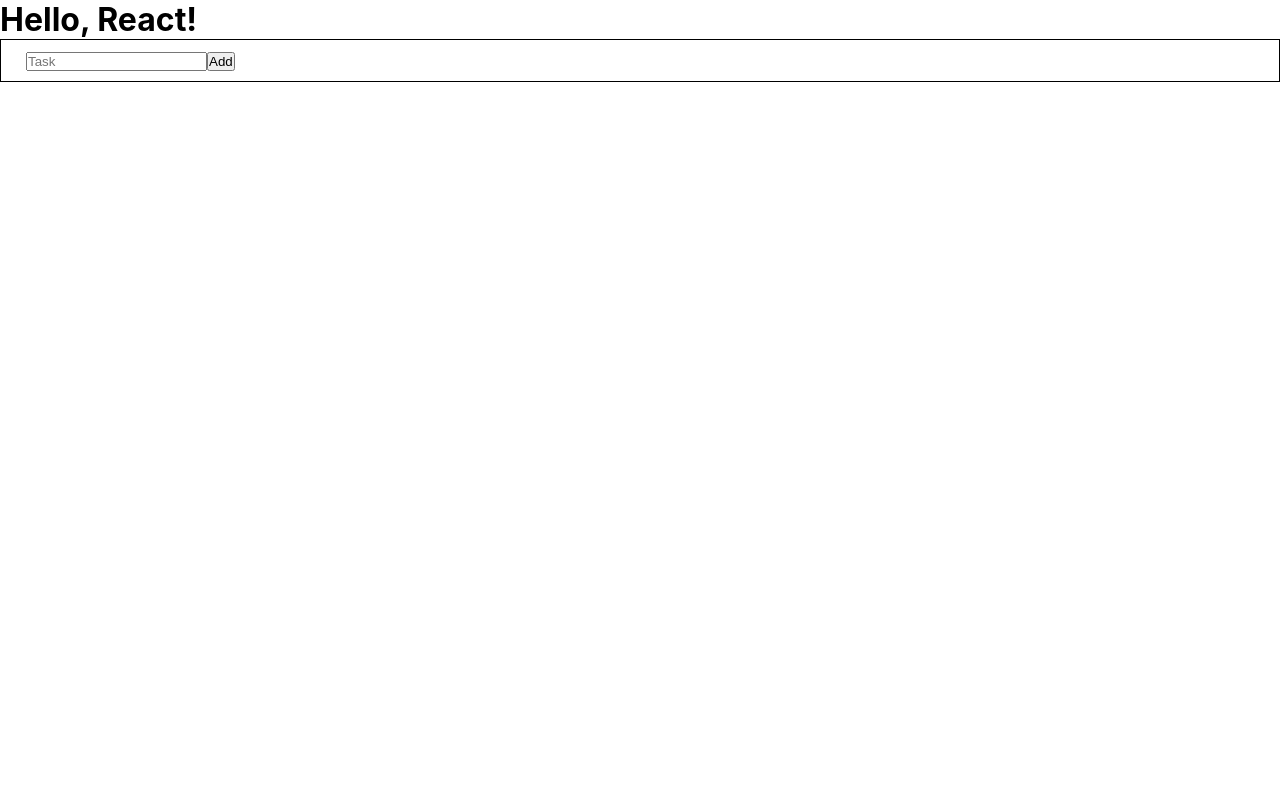
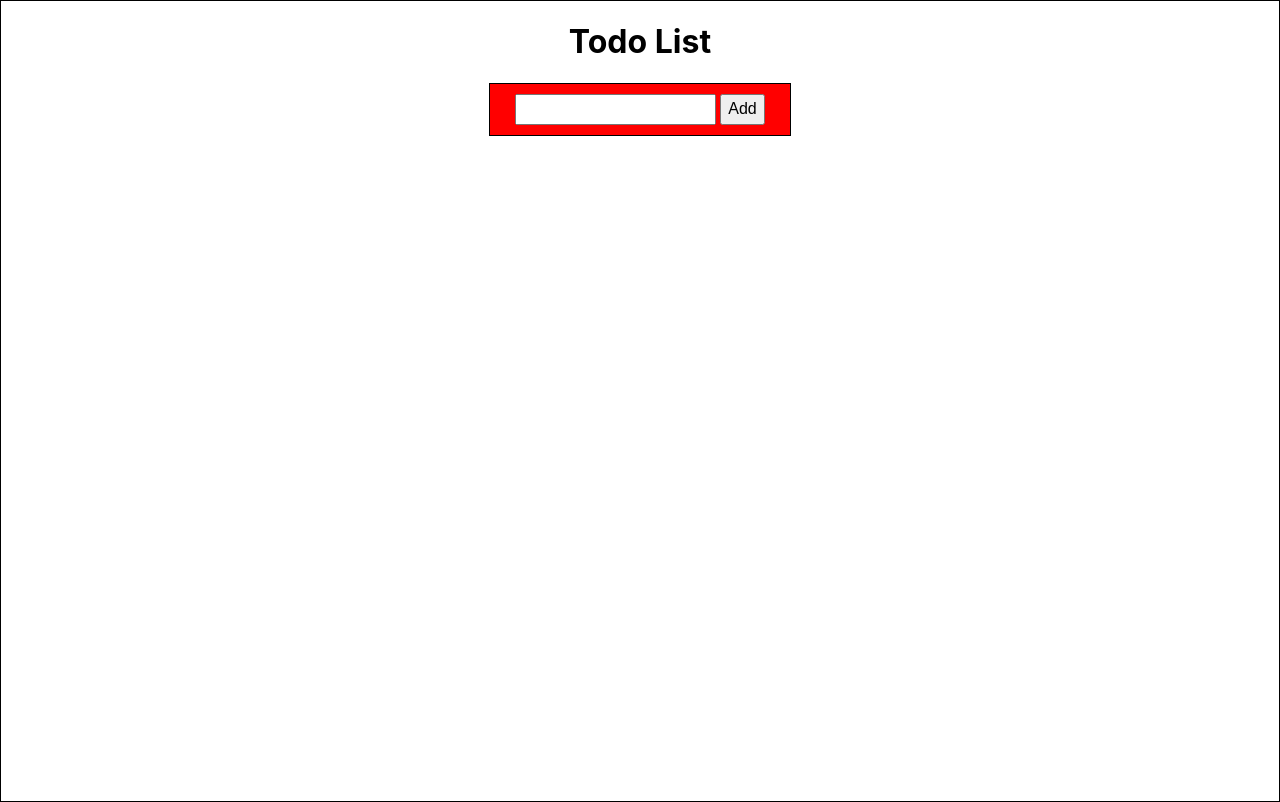
Before and after one commit to devdinho/react-todo-list, a React (Create React App) app: page / in a window 1280 px wide. Built offline with nearby package versions, Linux system fonts and the light colour scheme.

Commit message:
Add some styles

```diff
--- a/src/App.js
+++ b/src/App.js
@@ -1,12 +1,20 @@
-import './App.css';
 import Form from './components/Form';
+import styled from 'styled-components';
+
+const TodoContainer = styled.div`
+  display: flex;
+  flex-direction: column;
+  border: 1px solid;
+  min-height: 100vh;
+  align-items: center;
+`;
 
 function App() {
   return (
-    <div className="App">
-      <h1>Hello, React!</h1>
+    <TodoContainer>
+      <h1>Todo List</h1>
       <Form/>
-    </div>
+    </TodoContainer>
   );
 }
 
--- a/src/components/Form.js
+++ b/src/components/Form.js
@@ -2,8 +2,19 @@ import React, { Component } from 'react';
 import styled from 'styled-components';
 
 const Forms = styled.form`
+  display: flex;
+  gap: 4px;
   border: 1px solid;
   padding: 10px 25px;
+  background: red;
+`;
+
+const Input = styled.input`
+  padding: 6px 10px;
+`;
+
+const Button = styled.button`
+  font-size: 1rem;
 `;
 
 export default class Form extends Component {
@@ -23,13 +34,8 @@ export default class Form extends Component {
     const { todo } = this.state;
     return (
       <Forms>
-        <input
-          value={ todo }
-          onChange={ this.handleChange }
-          type="text"
-          placeholder="Task"
-        />
-        <button type="button">Add</button>
+        <Input onChange={ this.handleChange }/>
+        <Button type="button">Add</Button>
       </Forms>
     );
   }
```
